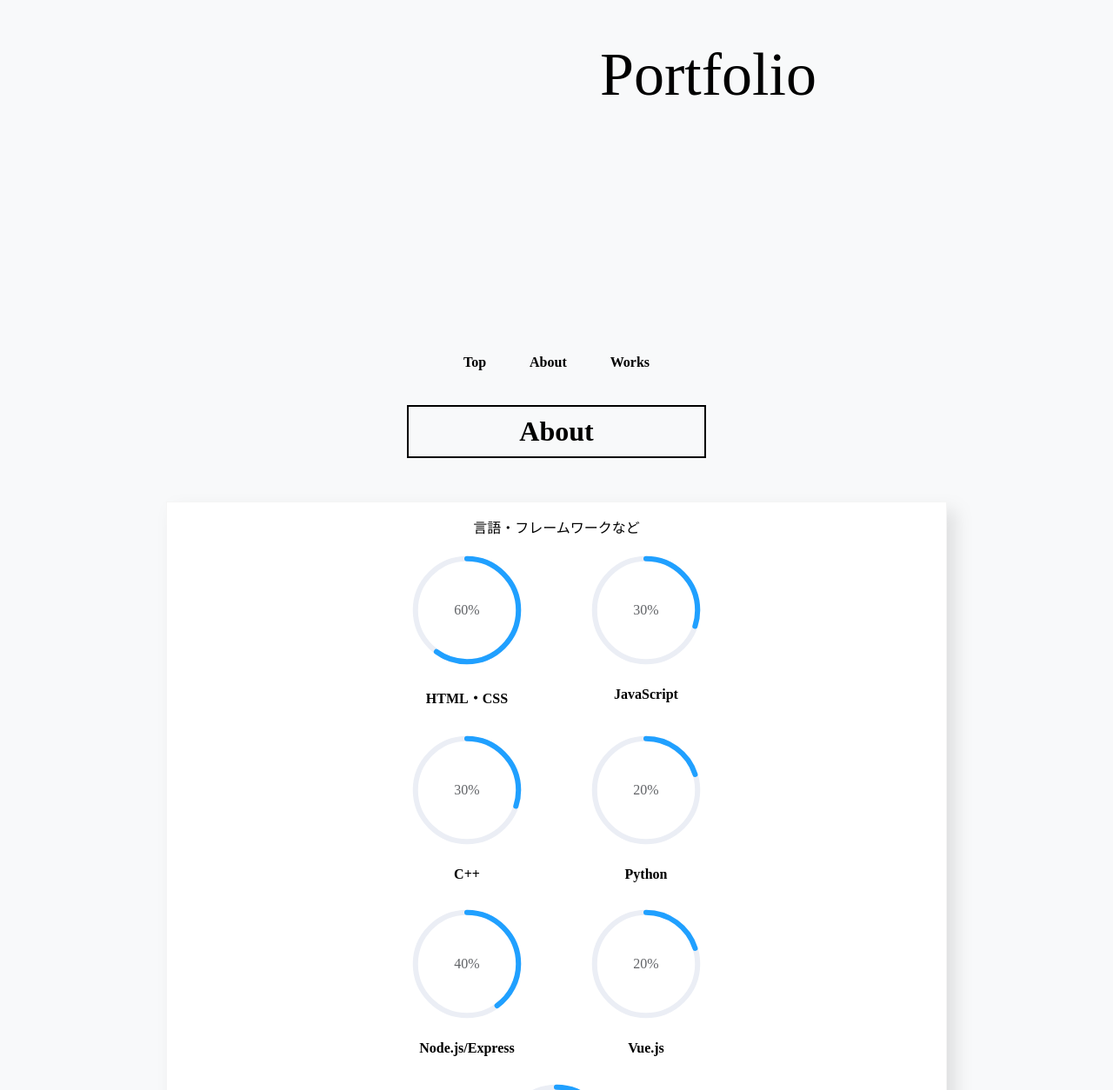
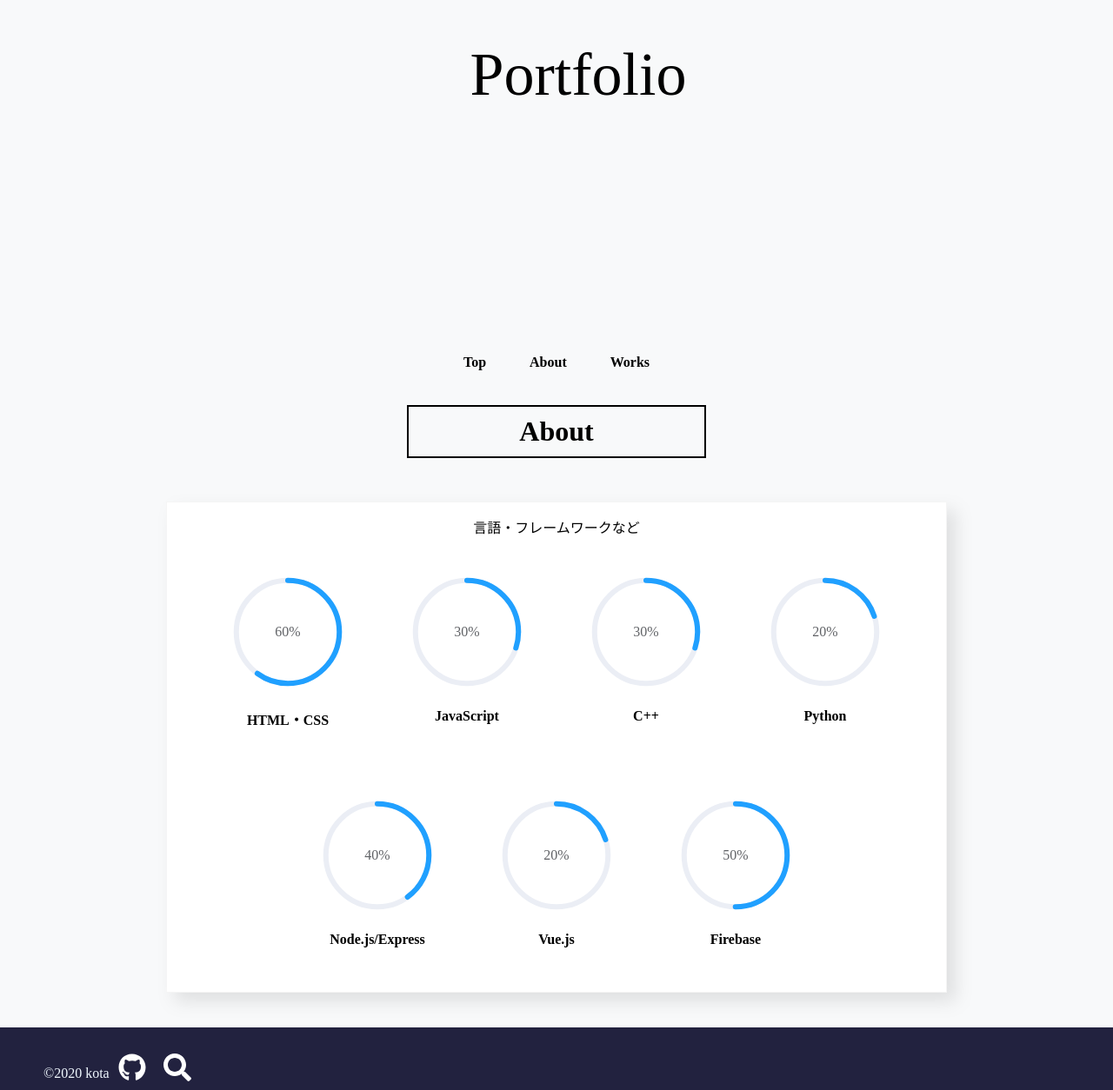
Before and after one commit to kotaok/first_vue, a Vue app: page /page2 in a window 1280 px wide. Shown: the part 216-1470 px from the top of the page at 87% size. Built offline with nearby package versions, Linux system fonts and the light colour scheme.

Commit message:
ヘッダーの改善と、作品のダイアログ表示のクリック範囲拡大

```diff
--- a/src/components/myheader.vue
+++ b/src/components/myheader.vue
@@ -1,8 +1,5 @@
 <template>
   <div class="header">
-   <div>
-
-   </div>
    <div>
      <p>Portfolio</p>
    </div>
@@ -18,9 +15,6 @@
   justify-content: center;
   padding: 15%;
 }
-.header div {
-  width: 45%;
-}
 
 .header div p {
   font-size: 70px;
--- a/src/components/skills.vue
+++ b/src/components/skills.vue
@@ -37,7 +37,7 @@ export default {
 }
 
 .skill {
-  margin: 5px 40px;
+  margin: 30px 40px;
 }
 
 .skill-block {
--- a/src/components/works.vue
+++ b/src/components/works.vue
@@ -1,15 +1,16 @@
 <template>
   <div id="demo">
     <transition-group tag="div" class="list" appear>
-      <div class="item" v-for="item of items" v-bind:key="item.name">
-        <img
-          :src="item.path"
-          :alt="item.name"
+      <div class="item" v-for="item of items" v-bind:key="item.name"
           @click="
           dialogVisible = true,
           dialogname = item.name,
           dialogtext = item.text,
           dialoglang = item.lang"
+          >
+        <img
+          :src="item.path"
+          :alt="item.name"
           width="100%" height="200px"
         >
         <h4>{{ item.name }}</h4>
@@ -67,7 +68,7 @@ export default {
   display: flex;
   justify-content: center;
   flex-wrap: wrap;
-  width: 65%;
+  width: 100%;
   margin: auto;
 }
 
```
